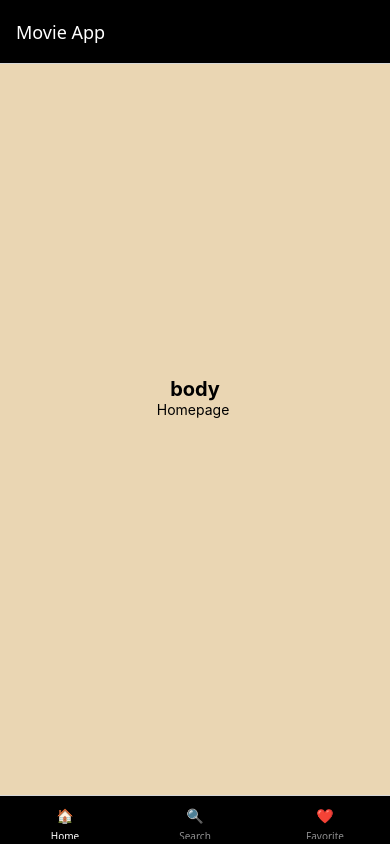
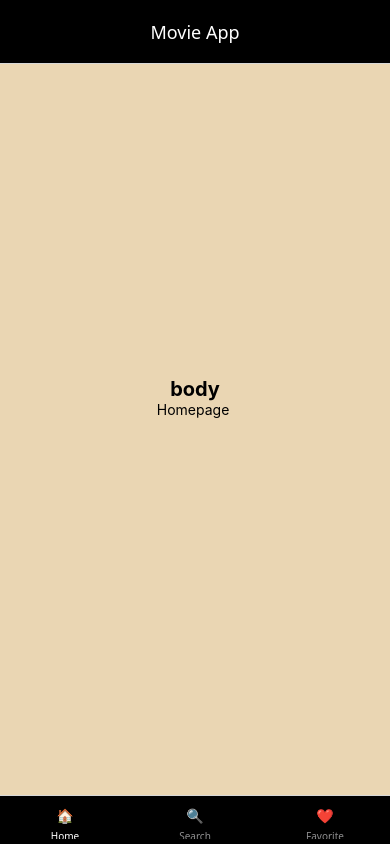
Before and after one commit to Mahdi-0011/React-Native-Slutprojekt, a React Native app: screen / in a window 390 px wide. Built offline with nearby package versions, Linux system fonts and the light colour scheme.

Commit message:
fix: move header title align to center.

```diff
--- a/Navigation/Navigation.tsx
+++ b/Navigation/Navigation.tsx
@@ -19,6 +19,7 @@
         },
         headerTintColor: 'white',
         tabBarActiveTintColor: 'white',
+        headerTitleAlign: 'center',
       }}>
       <Tab.Screen
         name='Movie app'
@@ -61,8 +62,3 @@
 }
 
 export default Navigation
-
-
-const styles = StyleSheet.create({
-
-})
```
